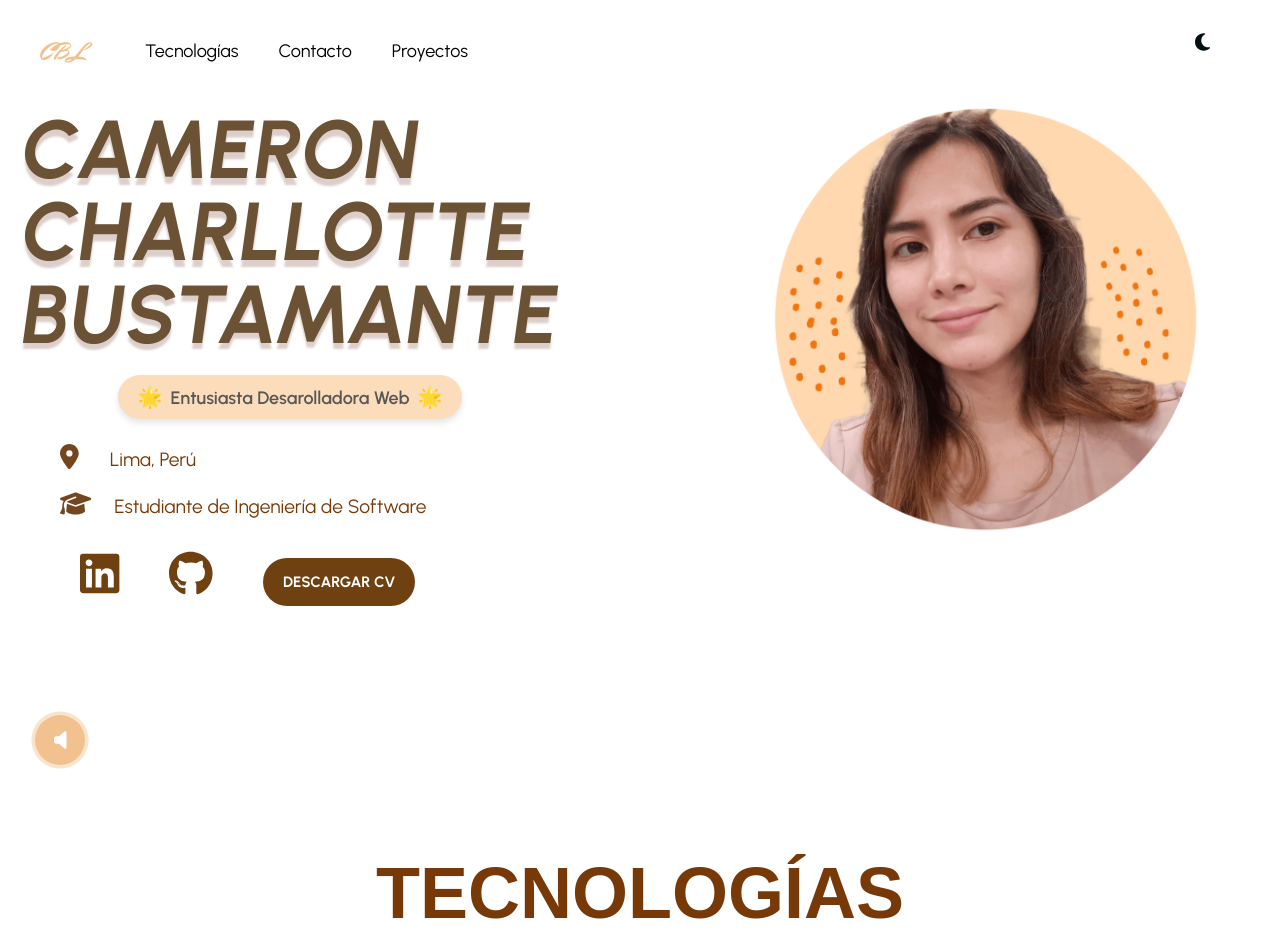
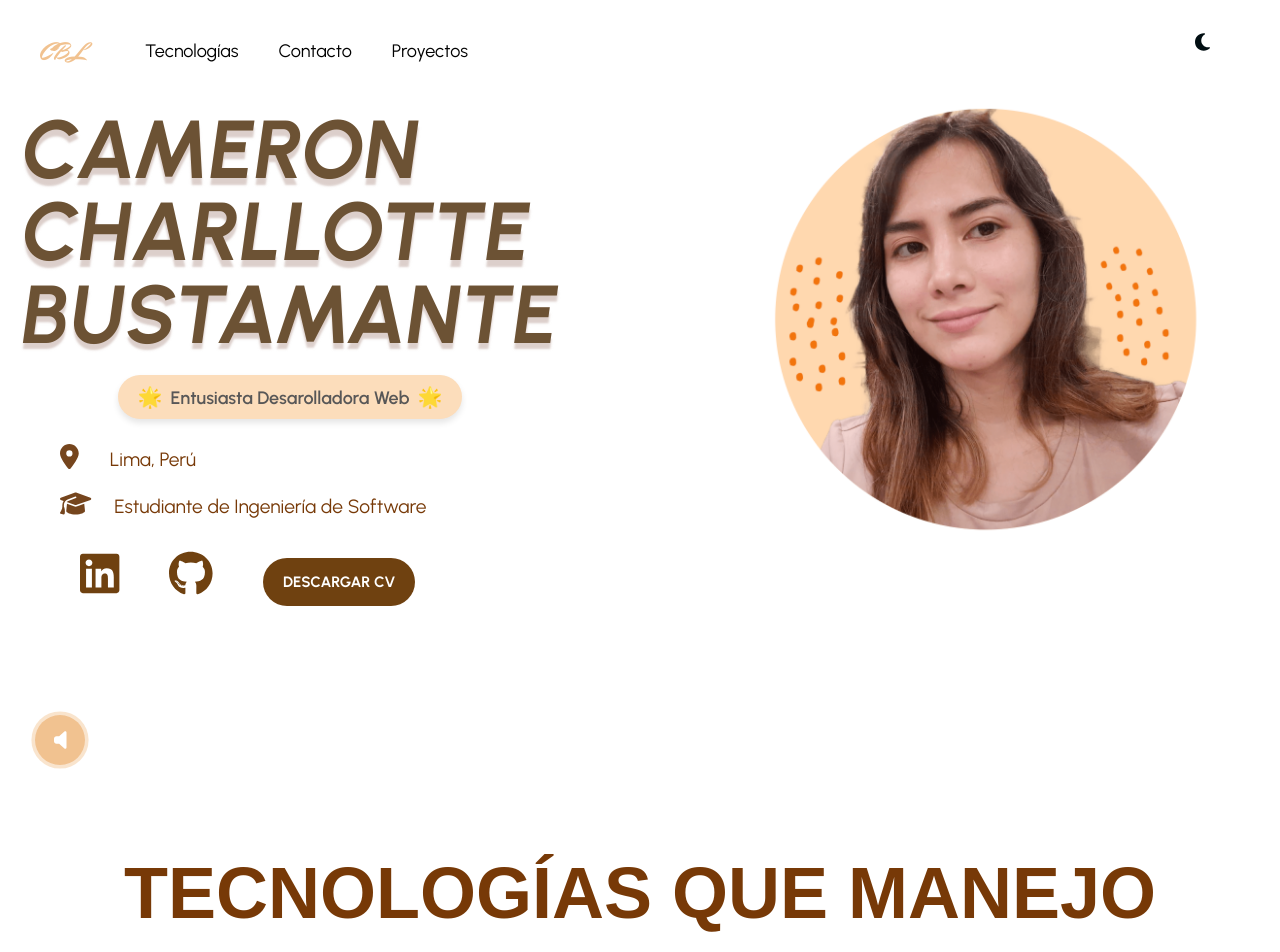
Before and after one commit to CameronBustamanteLeveau2/CameronBustamante, a React (Vite) app: page / in a window 1280 px wide. Shown: the top 952 px of the page. Built offline with nearby package versions, Linux system fonts and the light colour scheme; a web font is replaced by a local one.

Commit message:
feat: Add new portfolio items and update styles

```diff
--- a/package.json
+++ b/package.json
@@ -27,6 +27,6 @@
     "eslint-plugin-react-hooks": "^5.0.0",
     "eslint-plugin-react-refresh": "^0.4.18",
     "globals": "^15.14.0",
-    "vite": "^6.1.0"
+    "vite": "^6.3.5"
   }
 }
--- a/src/Portafolio.jsx
+++ b/src/Portafolio.jsx
@@ -122,7 +122,7 @@ const Portafolio = ({ theme, setTheme }) => {
 
         <section id="tecnologies" className="tecnologies">
           <div className="container">
-            <h1 className="tec-titulo">Tecnologías </h1>
+            <h1 className="tec-titulo">Tecnologías que manejo</h1>
             <div className="cards">
               {/* Sección de tecnologías */}
               <div className="card"><FontAwesomeIcon icon={faReact}  className="icono"/><h3>React</h3></div>
--- a/src/portafolio.css
+++ b/src/portafolio.css
@@ -557,7 +557,6 @@ transition: transform 0.3s ease;
 
 
 .contact-item {
-background-color: #f8dec6;
     height: 200px;
     width: 300px;
     margin: 20px;
@@ -566,7 +565,6 @@ background-color: #f8dec6;
     font-size: 1.6rem;
     color: #4c4242;
     border-radius: 10px;
-    box-shadow: 2px 2px 10px rgba(7, 7, 7, 0.461);
     gap: 6px;
 }
 
```
Also changed, not shown: 1 other file (tests, documents, lock files or other folders).
